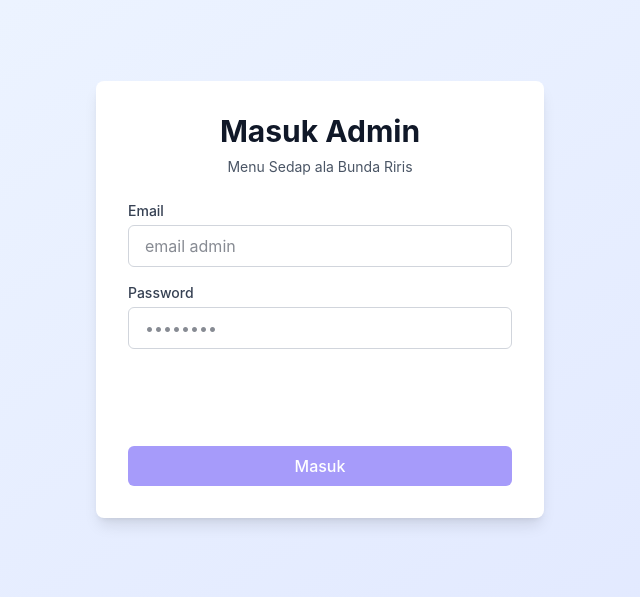
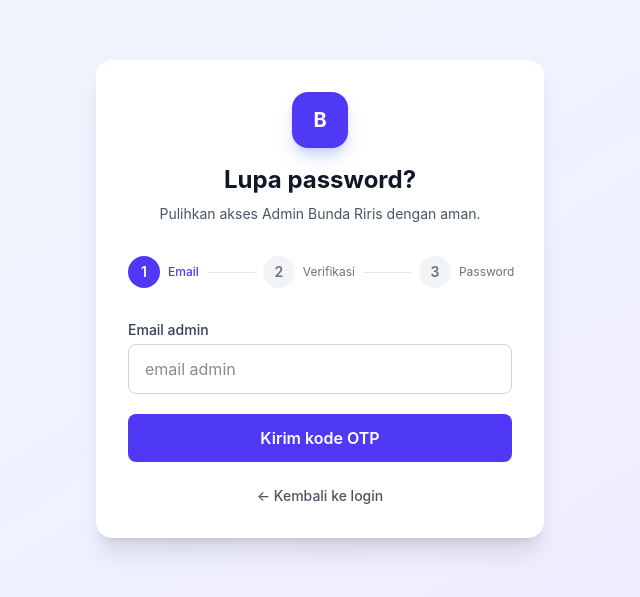
Before and after one commit to tryansahmarulitua/UMKM-APP, a React (Vite) app: page /lupa-password in a window 1280 px wide. Before the commit this address led to /login. Shown: the part 101-698 px from the top of the page, without its empty margins (320-960 px from the left). Built offline with nearby package versions, Linux system fonts and the light colour scheme; no server answers.

Commit message:
forget passwrod

```diff
--- a/src/App.jsx
+++ b/src/App.jsx
@@ -3,6 +3,7 @@ import { AuthProvider } from './contexts/AuthContext'
 import ProtectedRoute from './layouts/ProtectedRoute'
 import GuestRoute from './layouts/GuestRoute'
 import Login from './pages/auth/Login'
+import ForgotPassword from './pages/auth/ForgotPassword'
 import Dashboard from './pages/admin/Dashboard'
 import Produk from './pages/produk/Produk'
 import DaftarLabel from './pages/label/DaftarLabel'
@@ -20,6 +21,7 @@ function App() {
         <Routes>
           <Route element={<GuestRoute />}>
             <Route path="/login" element={<Login />} />
+            <Route path="/lupa-password" element={<ForgotPassword />} />
           </Route>
           <Route element={<ProtectedRoute />}>
             <Route path="/dashboard" element={<Dashboard />} />
--- /dev/null
+++ b/src/pages/auth/ForgotPassword.jsx
@@ -0,0 +1,100 @@
+import { useState } from 'react'
+import { Link, useNavigate } from 'react-router-dom'
+import { authService } from '../../services/authService'
+import { pesanError } from '../../utils/pesanError'
+
+const inputClass = 'w-full rounded-lg border border-gray-300 px-4 py-3 text-gray-900 outline-none transition focus:border-indigo-500 focus:ring-2 focus:ring-indigo-100'
+
+function PasswordToggle({ visible, onClick, label }) {
+  return <button type="button" onClick={onClick} className="absolute inset-y-0 right-3 flex items-center text-gray-400 hover:text-gray-600" aria-label={`${visible ? 'Sembunyikan' : 'Tampilkan'} ${label}`}>
+    {visible ? <svg xmlns="http://www.w3.org/2000/svg" className="h-5 w-5" fill="none" viewBox="0 0 24 24" stroke="currentColor"><path strokeLinecap="round" strokeLinejoin="round" strokeWidth={2} d="M13.875 18.825A10.05 10.05 0 0112 19c-5 0-9-4-9-7s4-7 9-7a10.05 10.05 0 011.875.175M15 12a3 3 0 11-6 0 3 3 0 016 0zm4.95-4.95L4.05 19.95" /></svg> : <svg xmlns="http://www.w3.org/2000/svg" className="h-5 w-5" fill="none" viewBox="0 0 24 24" stroke="currentColor"><path strokeLinecap="round" strokeLinejoin="round" strokeWidth={2} d="M15 12a3 3 0 11-6 0 3 3 0 016 0z" /><path strokeLinecap="round" strokeLinejoin="round" strokeWidth={2} d="M2.458 12C3.732 7.943 7.523 5 12 5c4.477 0 8.268 2.943 9.542 7-1.274 4.057-5.065 7-9.542 7-4.477 0-8.268-2.943-9.542-7z" /></svg>}
+  </button>
+}
+
+export default function ForgotPassword() {
+  const navigate = useNavigate()
+  const [step, setStep] = useState(1)
+  const [email, setEmail] = useState('')
+  const [otp, setOtp] = useState('')
+  const [password, setPassword] = useState('')
+  const [confirmation, setConfirmation] = useState('')
+  const [showPassword, setShowPassword] = useState(false)
+  const [showConfirmation, setShowConfirmation] = useState(false)
+  const [message, setMessage] = useState('')
+  const [error, setError] = useState('')
+  const [loading, setLoading] = useState(false)
+
+  const submit = async (action) => {
+    setLoading(true)
+    setError('')
+    setMessage('')
+    try {
+      await action()
+    } catch (err) {
+      setError(pesanError(err, 'Terjadi kesalahan. Silakan coba lagi.'))
+    } finally {
+      setLoading(false)
+    }
+  }
+
+  const sendOtp = (event) => {
+    event.preventDefault()
+    submit(async () => {
+      await authService.kirimOtp(email)
+      setMessage('OTP dikirim. Periksa inbox atau folder spam email Anda.')
+      setStep(2)
+    })
+  }
+
+  const verifyOtp = (event) => {
+    event.preventDefault()
+    submit(async () => {
+      await authService.verifikasiOtp(email, otp)
+      setStep(3)
+    })
+  }
+
+  const resetPassword = (event) => {
+    event.preventDefault()
+    if (password !== confirmation) {
+      setError('Konfirmasi password tidak cocok.')
+      return
+    }
+    submit(async () => {
+      await authService.resetPassword(email, password, confirmation)
+      setMessage('Password berhasil diubah. Silakan masuk dengan password baru.')
+      setTimeout(() => navigate('/login', { replace: true }), 1200)
+    })
+  }
+
+  return (
+    <div className="flex min-h-screen items-center justify-center bg-gradient-to-br from-blue-50 via-indigo-50 to-purple-100 px-4 py-12">
+      <div className="w-full max-w-md rounded-2xl bg-white p-6 shadow-xl sm:p-8">
+        <div className="mb-8 text-center">
+          <div className="mx-auto mb-4 flex h-14 w-14 items-center justify-center rounded-2xl bg-indigo-600 text-xl font-bold text-white shadow-lg shadow-indigo-200">B</div>
+          <h1 className="text-2xl font-bold text-gray-900">Lupa password?</h1>
+          <p className="mt-2 text-sm text-gray-600">Pulihkan akses Admin Bunda Riris dengan aman.</p>
+        </div>
+
+        <div className="mb-8 flex items-center justify-between">
+          {['Email', 'Verifikasi', 'Password'].map((label, index) => (
+            <div key={label} className="flex items-center">
+              <div className={`flex h-8 w-8 items-center justify-center rounded-full text-sm font-semibold ${step > index ? 'bg-indigo-600 text-white' : 'bg-gray-100 text-gray-500'}`}>{index + 1}</div>
+              <span className={`ml-2 hidden text-xs sm:block ${step > index ? 'font-medium text-indigo-600' : 'text-gray-500'}`}>{label}</span>
+              {index < 2 && <div className={`mx-2 h-px w-8 sm:w-12 ${step > index + 1 ? 'bg-indigo-600' : 'bg-gray-200'}`} />}
+            </div>
+          ))}
+        </div>
+
+        {error && <div className="mb-4 rounded-lg border border-red-200 bg-red-50 p-3 text-sm text-red-700">{error}</div>}
+        {message && <div className="mb-4 rounded-lg border border-green-200 bg-green-50 p-3 text-sm text-green-700">{message}</div>}
+
+        {step === 1 && <form onSubmit={sendOtp} className="space-y-5"><div><label htmlFor="reset-email" className="mb-1 block text-sm font-medium text-gray-700">Email admin</label><input id="reset-email" type="email" value={email} onChange={(event) => setEmail(event.target.value)} className={inputClass} placeholder="email admin" required /></div><button disabled={loading} className="w-full rounded-lg bg-indigo-600 py-3 font-semibold text-white transition hover:bg-indigo-700 disabled:opacity-50">{loading ? 'Mengirim...' : 'Kirim kode OTP'}</button></form>}
+        {step === 2 && <form onSubmit={verifyOtp} className="space-y-5"><div><label htmlFor="reset-otp" className="mb-1 block text-sm font-medium text-gray-700">Kode OTP</label><input id="reset-otp" inputMode="numeric" value={otp} onChange={(event) => setOtp(event.target.value.replace(/\D/g, '').slice(0, 6))} className={`${inputClass} text-center text-xl tracking-[0.5em]`} placeholder="000000" minLength={6} maxLength={6} required /><p className="mt-2 text-xs text-gray-500">Masukkan 6 digit kode dari email.</p></div><button disabled={loading || otp.length !== 6} className="w-full rounded-lg bg-indigo-600 py-3 font-semibold text-white transition hover:bg-indigo-700 disabled:opacity-50">{loading ? 'Memverifikasi...' : 'Verifikasi kode'}</button><button type="button" onClick={() => setStep(1)} className="w-full text-sm text-indigo-600 hover:underline">Gunakan email lain</button></form>}
+        {step === 3 && <form onSubmit={resetPassword} className="space-y-5"><div><label htmlFor="new-password" className="mb-1 block text-sm font-medium text-gray-700">Password baru</label><div className="relative"><input id="new-password" type={showPassword ? 'text' : 'password'} value={password} onChange={(event) => setPassword(event.target.value)} className={`${inputClass} pr-12`} minLength={8} placeholder="Minimal 8 karakter" required /><PasswordToggle visible={showPassword} onClick={() => setShowPassword((value) => !value)} label="password baru" /></div></div><div><label htmlFor="password-confirmation" className="mb-1 block text-sm font-medium text-gray-700">Konfirmasi password</label><div className="relative"><input id="password-confirmation" type={showConfirmation ? 'text' : 'password'} value={confirmation} onChange={(event) => setConfirmation(event.target.value)} className={`${inputClass} pr-12`} minLength={8} placeholder="Ulangi password baru" required /><PasswordToggle visible={showConfirmation} onClick={() => setShowConfirmation((value) => !value)} label="konfirmasi password" /></div></div><button disabled={loading} className="w-full rounded-lg bg-indigo-600 py-3 font-semibold text-white transition hover:bg-indigo-700 disabled:opacity-50">{loading ? 'Menyimpan...' : 'Simpan password'}</button></form>}
+
+        <Link to="/login" className="mt-6 block text-center text-sm font-medium text-gray-600 hover:text-indigo-600">← Kembali ke login</Link>
+      </div>
+    </div>
+  )
+}
--- a/src/pages/auth/Login.jsx
+++ b/src/pages/auth/Login.jsx
@@ -1,5 +1,5 @@
 import { useCallback, useState } from 'react'
-import { useNavigate } from 'react-router-dom'
+import { useNavigate, Link } from 'react-router-dom'
 import TurnstileWidget from '../../components/security/TurnstileWidget'
 import { useAuth } from '../../contexts/AuthContext'
 import { pesanError } from '../../utils/pesanError'
@@ -11,6 +11,7 @@ export default function Login() {
   const [error, setError] = useState('')
   const [loading, setLoading] = useState(false)
   const [turnstile, setTurnstile] = useState(null)
+  const [showPassword, setShowPassword] = useState(false)
   const handleTurnstile = useCallback((token) => setTurnstile(token), [])
 
   const handleChange = (e) => {
@@ -39,6 +40,7 @@ export default function Login() {
       setLoading(false)
     }
   }
+
 
   return (
     <div className="flex min-h-screen items-center justify-center bg-gradient-to-br from-blue-50 to-indigo-100 px-4 py-12">
@@ -70,19 +72,34 @@ export default function Login() {
           </div>
 
           <div>
-            <label htmlFor="password" className="block text-sm font-medium text-gray-700">
-              Password
-            </label>
+            <div className="flex items-center justify-between">
+              <label htmlFor="password" className="block text-sm font-medium text-gray-700">Password</label>
+              <Link to="/lupa-password" className="text-sm text-indigo-600 hover:underline">Lupa password?</Link>
+            </div>
+            <div className="relative mt-1">
               <input
                 id="password"
-              type="password"
+                type={showPassword ? 'text' : 'password'}
                 name="password"
                 value={formData.password}
                 onChange={handleChange}
                 required
-              className="mt-1 w-full rounded-md border border-gray-300 px-4 py-2 text-gray-900 focus:border-indigo-500 focus:outline-none focus:ring-1 focus:ring-indigo-500"
+                className="w-full rounded-md border border-gray-300 px-4 py-2 pr-10 text-gray-900 focus:border-indigo-500 focus:outline-none focus:ring-1 focus:ring-indigo-500"
                 placeholder="••••••••"
               />
+              <button
+                type="button"
+                onClick={() => setShowPassword((v) => !v)}
+                className="absolute inset-y-0 right-3 flex items-center text-gray-400 hover:text-gray-600"
+                aria-label={showPassword ? 'Sembunyikan password' : 'Tampilkan password'}
+              >
+                {showPassword ? (
+                  <svg xmlns="http://www.w3.org/2000/svg" className="h-5 w-5" fill="none" viewBox="0 0 24 24" stroke="currentColor"><path strokeLinecap="round" strokeLinejoin="round" strokeWidth={2} d="M13.875 18.825A10.05 10.05 0 0112 19c-5 0-9-4-9-7s4-7 9-7a10.05 10.05 0 011.875.175M15 12a3 3 0 11-6 0 3 3 0 016 0zm4.95-4.95L4.05 19.95" /></svg>
+                ) : (
+                  <svg xmlns="http://www.w3.org/2000/svg" className="h-5 w-5" fill="none" viewBox="0 0 24 24" stroke="currentColor"><path strokeLinecap="round" strokeLinejoin="round" strokeWidth={2} d="M15 12a3 3 0 11-6 0 3 3 0 016 0z" /><path strokeLinecap="round" strokeLinejoin="round" strokeWidth={2} d="M2.458 12C3.732 7.943 7.523 5 12 5c4.477 0 8.268 2.943 9.542 7-1.274 4.057-5.065 7-9.542 7-4.477 0-8.268-2.943-9.542-7z" /></svg>
+                )}
+              </button>
+            </div>
           </div>
 
           <TurnstileWidget onToken={handleTurnstile} />
--- a/src/services/authService.js
+++ b/src/services/authService.js
@@ -15,4 +15,19 @@ export const authService = {
     const { data } = await api.get('/auth/me')
     return data
   },
+
+  async kirimOtp(email) {
+    const { data } = await api.post('/auth/forgot-password', { email })
+    return data
+  },
+
+  async verifikasiOtp(email, otp) {
+    const { data } = await api.post('/auth/verify-otp', { email, otp })
+    return data
+  },
+
+  async resetPassword(email, password, password_confirmation) {
+    const { data } = await api.post('/auth/reset-password', { email, password, password_confirmation })
+    return data
+  },
 }
```
Lines whose indentation alone changed are shown as unchanged.
